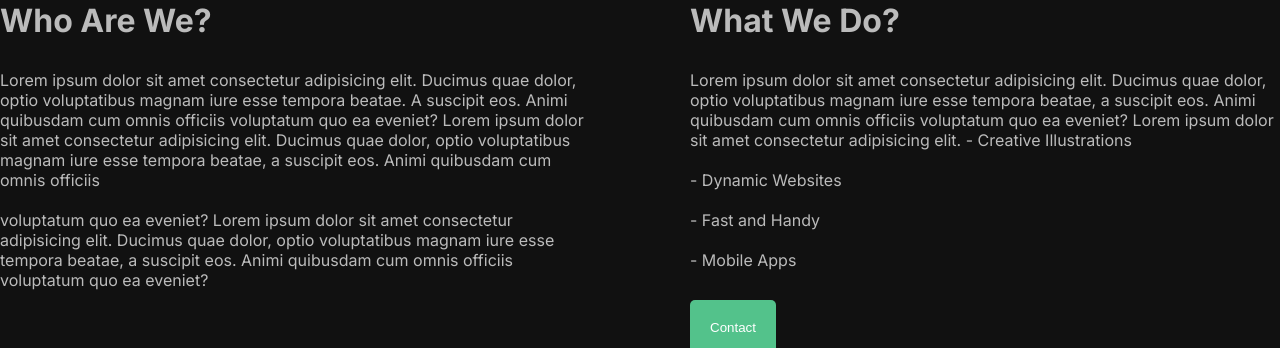
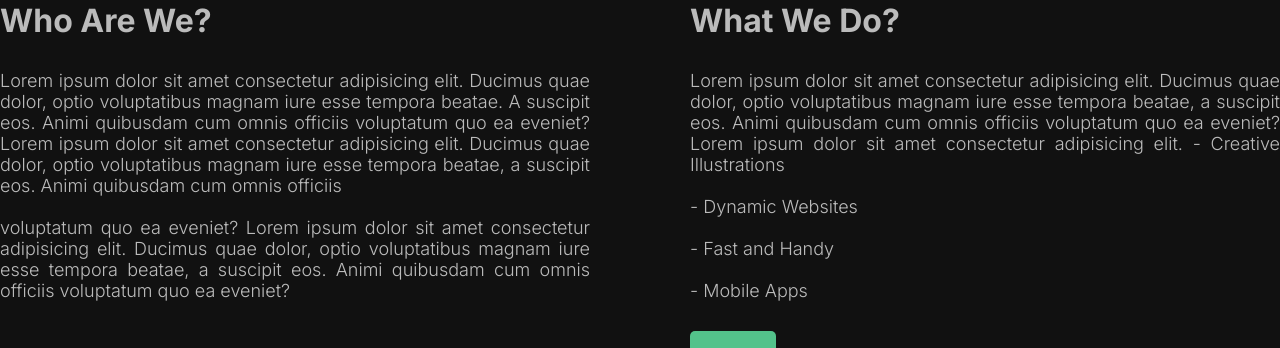
Before and after one commit to byiringiroscar/Build-platform-with-nextjs, a Next.js app: page /about in a window 1280 px wide. Shown: the part 449-797 px from the top of the page. Built offline with nearby package versions, Linux system fonts and the light colour scheme.

Commit message:
Update page.module.css

```diff
--- a/src/app/about/page.module.css
+++ b/src/app/about/page.module.css
@@ -34,3 +34,9 @@
     flex-direction: column;
     gap: 30px;
 }
+
+.desc{
+    font-size: 18px;
+    font-weight: 300;
+    text-align: justify;
+}
```
